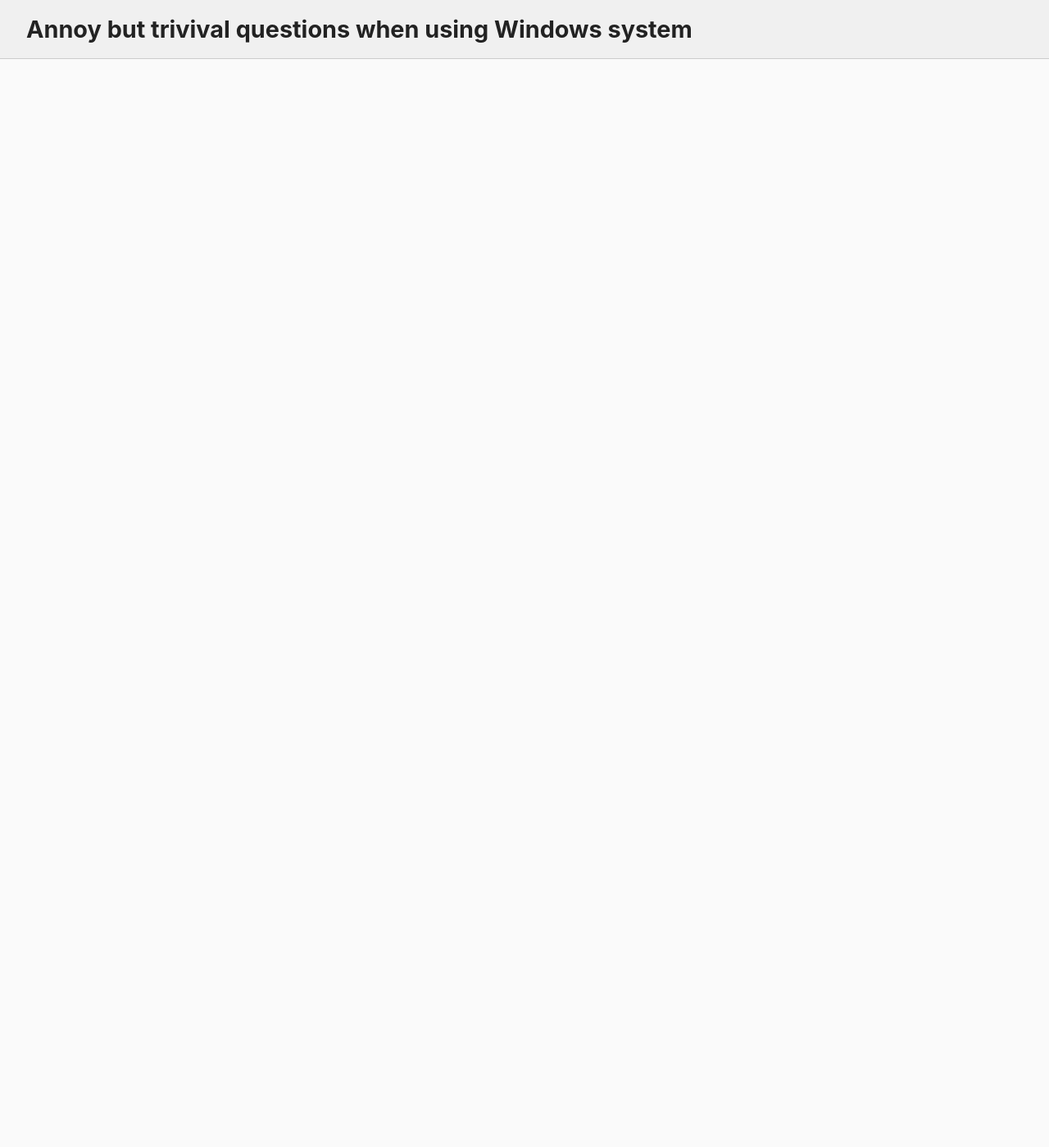
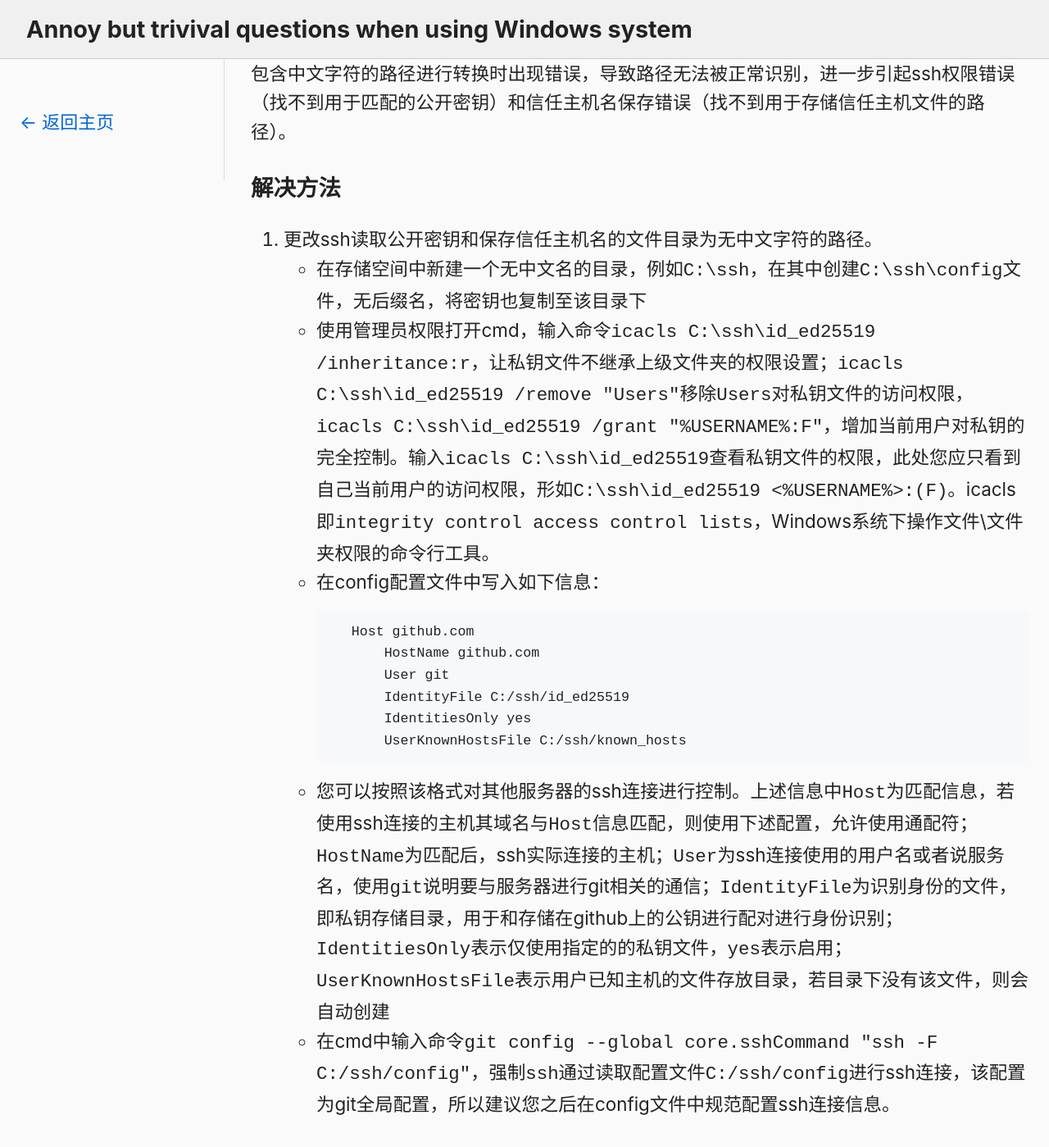
Before and after one commit to placeholder-208/Notes, a Jekyll site: the page built from _notes/my-notes/Annoying but trivival questions when using Windows system.md, in a window 1280 px wide and 1400 px high, scrolled down 8357 px. Shown: the whole window at 82% size. Built offline with Jekyll 4.4.1, drawn with Linux system fonts in a browser that asks for light colours; comment, search, counter and statistics services are not loaded; some of the changed text lies outside the part shown.

Commit message:
Adding the notes.

````diff
--- a/_notes/my-notes/Annoying but trivival questions when using Windows system.md
+++ b/_notes/my-notes/Annoying but trivival questions when using Windows system.md
@@ -135,3 +135,26 @@
 
     - 然后执行命令`notepad $PROFILE`，使用`notepad`打开该文件，该文件是后缀名为`txt`的文本文档。在文档中更新一行`chcp 65001 | Out-Null`，`Out-Null`会将用户打开`PowerShell`后初始化的命令输出清空，包括欢迎消息。保存修改后关闭`PowerShell profile`文件，关闭`PowerShell`。
     - 重新打开`PowerShell`，输入`chcp`命令验证，若提示活动(active，即正在运行的意思)代码页为`65001`，则证明`profile`中的修改已应用。
+
+## Git for Windows无法正常转换路径
+
+### 发生原因
+
+Windows下的git在调用工具链MSYS(Minimal SYStem)\SSH(Security SHell)对Windows包含中文字符的路径进行转换时出现错误，导致路径无法被正常识别，进一步引起ssh权限错误（找不到用于匹配的公开密钥）和信任主机名保存错误（找不到用于存储信任主机文件的路径）。
+
+### 解决方法
+
+1. 更改ssh读取公开密钥和保存信任主机名的文件目录为无中文字符的路径。
+   - 在存储空间中新建一个无中文名的目录，例如`C:\ssh`，在其中创建`C:\ssh\config`文件，无后缀名，将密钥也复制至该目录下
+   - 使用管理员权限打开cmd，输入命令`icacls C:\ssh\id_ed25519 /inheritance:r`，让私钥文件不继承上级文件夹的权限设置；`icacls C:\ssh\id_ed25519 /remove "Users"`移除`Users`对私钥文件的访问权限，`icacls C:\ssh\id_ed25519 /grant "%USERNAME%:F"`，增加当前用户对私钥的完全控制。输入`icacls C:\ssh\id_ed25519`查看私钥文件的权限，此处您应只看到自己当前用户的访问权限，形如`C:\ssh\id_ed25519 <%USERNAME%>:(F)`。icacls即`integrity control access control lists`，Windows系统下操作文件\文件夹权限的命令行工具。
+   - 在config配置文件中写入如下信息：
+    ```plaintext
+        Host github.com
+            HostName github.com
+            User git
+            IdentityFile C:/ssh/id_ed25519
+            IdentitiesOnly yes
+            UserKnownHostsFile C:/ssh/known_hosts
+    ```
+    - 您可以按照该格式对其他服务器的ssh连接进行控制。上述信息中`Host`为匹配信息，若使用ssh连接的主机其域名与`Host`信息匹配，则使用下述配置，允许使用通配符；`HostName`为匹配后，ssh实际连接的主机；`User`为ssh连接使用的用户名或者说服务名，使用`git`说明要与服务器进行git相关的通信；`IdentityFile`为识别身份的文件，即私钥存储目录，用于和存储在github上的公钥进行配对进行身份识别；`IdentitiesOnly`表示仅使用指定的的私钥文件，`yes`表示启用；`UserKnownHostsFile`表示用户已知主机的文件存放目录，若目录下没有该文件，则会自动创建
+    - 在cmd中输入命令`git config --global core.sshCommand "ssh -F C:/ssh/config"`，强制`ssh`通过读取配置文件`C:/ssh/config`进行ssh连接，该配置为git全局配置，所以建议您之后在config文件中规范配置ssh连接信息。
````
Also changed, not shown: _notes/reading-notes/PyTorch深度学习实战牟大恩译版.md (added, +62 -0 lines), assets/image/notes_by_books/PyTorch深度学习实战牟大恩译版/matmul.png (added), assets/image/notes_by_books/PyTorch深度学习实战牟大恩译版/matmul_result.png (added).
